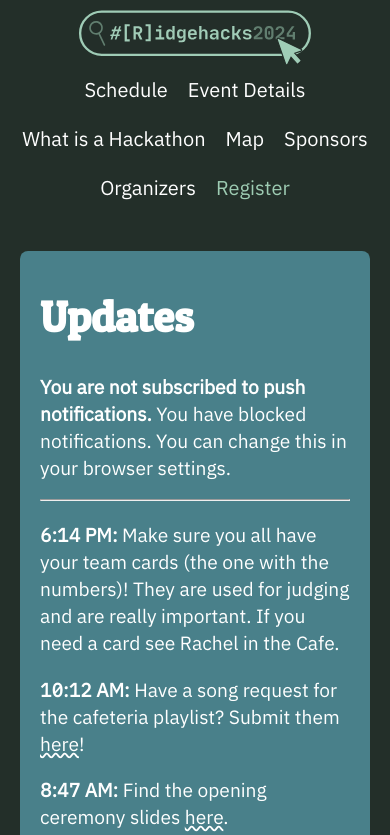
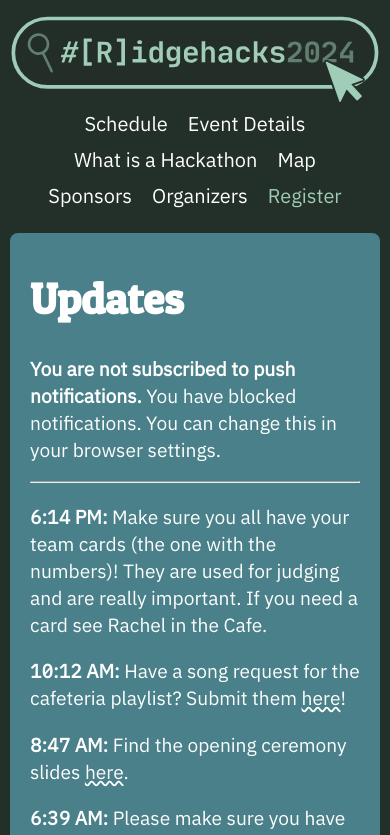
Before and after one commit to connorslade/ridgehacks2025, a Svelte app: page / in a window 390 px wide. Shown: the top 835 px of the page. Built offline with nearby package versions, Linux system fonts and the light colour scheme.

Commit message:
Better mobile layout

```diff
--- a/src/App.svelte
+++ b/src/App.svelte
@@ -103,12 +103,15 @@
 <style lang="scss">
   @use "style/typefaces.scss";
 
+  main {
+    padding: 0 20px 0 20px;
+  }
+
   .logo {
     position: relative;
     left: 50%;
     transform: translateX(-50%);
     max-width: 600px;
-    width: 60vw;
     margin-bottom: -20px;
   }
 
@@ -118,8 +121,9 @@
     justify-content: center;
     align-items: center;
     gap: 20px;
-    margin-top: 20px;
+    margin: 20px;
     margin-bottom: 30px;
+    line-height: 1em;
 
     & :global(a) {
       color: #fff;
@@ -139,7 +143,6 @@
 
   .sections {
     margin: 0;
-    padding: 20px;
     max-width: 1000px;
 
     position: relative;
@@ -170,4 +173,10 @@
       margin-bottom: 10px;
     }
   }
+
+  @media (max-width: 600px) {
+    main {
+      padding: 0 10px 0 10px;
+    }
+  }
 </style>
--- a/src/components/Schedule.svelte
+++ b/src/components/Schedule.svelte
@@ -86,6 +86,7 @@
     width: 100%;
     border-collapse: collapse;
     table-layout: fixed;
+    min-width: 600px;
 
     & th,
     & td {
--- a/src/lib/Section.svelte
+++ b/src/lib/Section.svelte
@@ -20,10 +20,17 @@
     margin-bottom: 20px;
     scroll-margin-top: 20px;
     color: #000;
+    overflow-x: auto;
 
     &:nth-child(odd) {
       background-color: #49808a;
       color: #fff;
     }
   }
+
+  @media (max-width: 600px) {
+    .section {
+      margin-bottom: 10px;
+    }
+  }
 </style>
```
